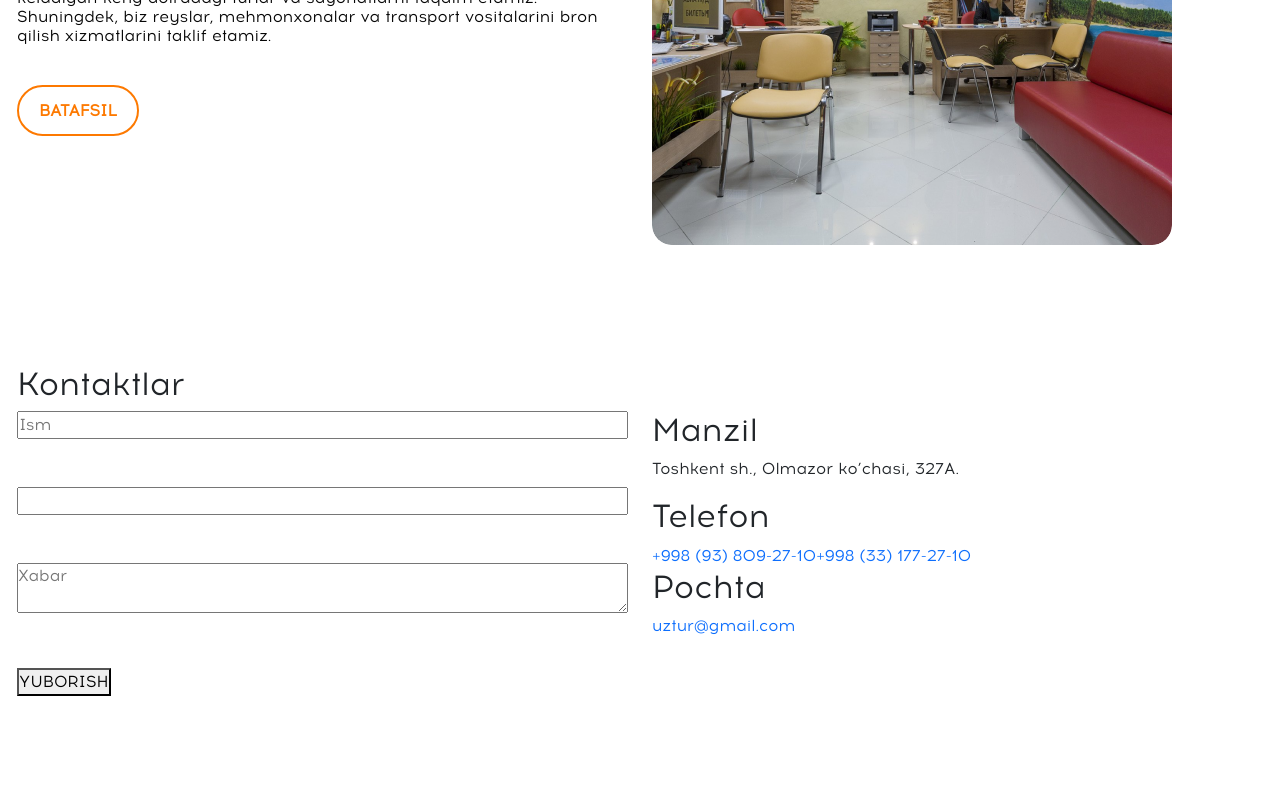
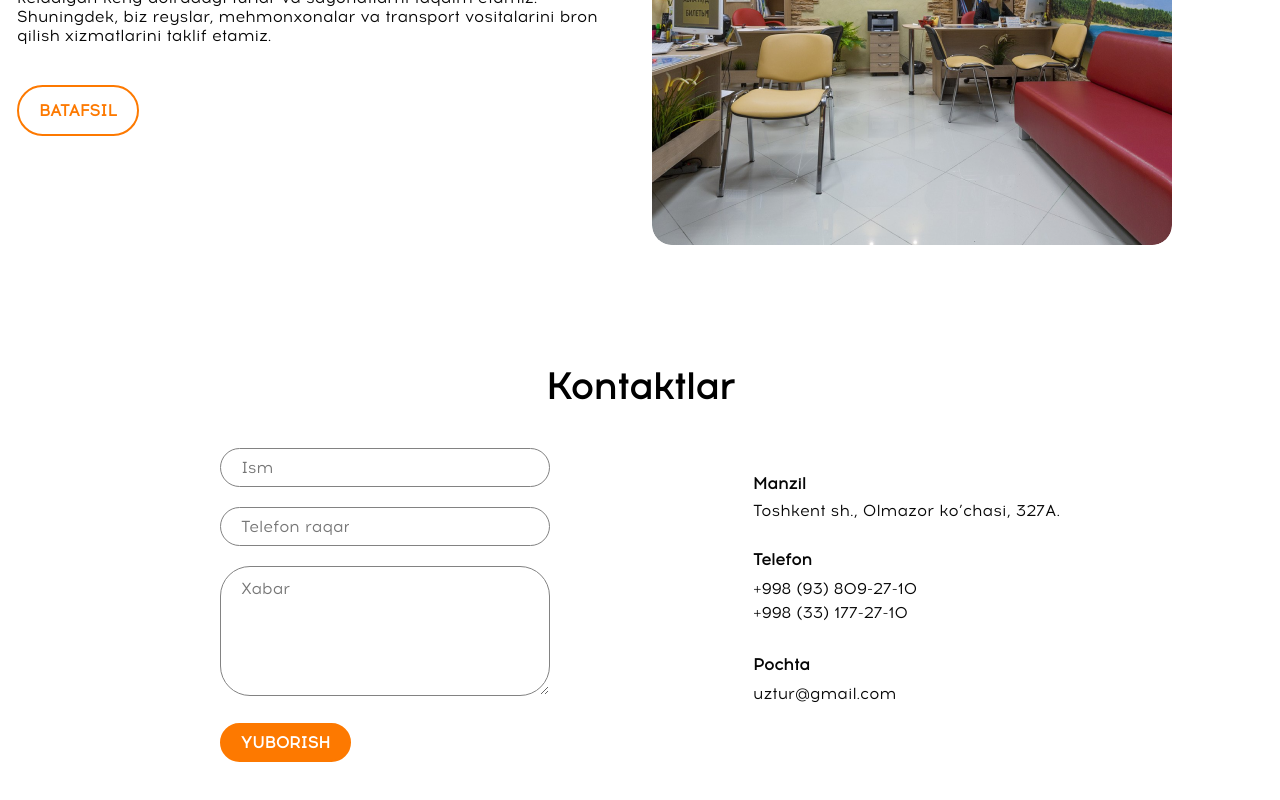
Before and after one commit to MangosteenCoders/UzTours, a React (Create React App) app: page / in a window 1280 px wide. Shown: the part 3477-4277 px from the top of the page. Before the commit the page ends 4173 px from the top, so only its background shows below. Built offline with nearby package versions, Linux system fonts and the light colour scheme.

Commit message:
contact tayor

```diff
--- a/src/App.scss
+++ b/src/App.scss
@@ -15,6 +15,10 @@ $yellow : #FD7900;
 @font-face {
   font-family: "Acrom-Bold";
   src: url(./Fonts/Acrom-Bold.ttf);
+}
+
+.App {
+  overflow-x: hidden;
 }
 
 
@@ -384,3 +388,87 @@ $yellow : #FD7900;
     }
   }
 }
+
+// Contact Start
+
+.samarqandContactSection {
+  margin-bottom: 120px;
+  .contactTitle {
+    font-weight: 700;
+    font-size: 36px;
+    line-height: 43px;
+    color: #000;
+    margin-bottom: 40px;
+    display: flex;
+    justify-content: center;
+  }
+
+  .samarqandContactContent {
+    display: flex;
+    align-items: center;
+    justify-content: space-evenly;
+    div {
+      form {
+        div {
+          input {
+            width: 330px;
+            height: 39px;
+            padding: 10px 200px 10px 20px;
+            background: #fff;
+            border: 1px solid #828282;
+            border-radius: 30px;
+            margin-bottom: 20px;
+          }
+          textarea {
+            width: 330px;
+            height: 130px;
+            padding: 10px 200px 10px 20px;
+            background: #fff;
+            border: 1px solid #828282;
+            border-radius: 30px;
+            margin-bottom: 20px;
+          }
+        }
+
+        button {
+          width: 131px;
+          height: 39px;
+          background: #FD7900;
+          border: 2px solid #FD7900;
+          border-radius: 40px;
+
+          font-weight: 700;
+          font-size: 16px;
+          line-height: 19px;
+          text-transform: uppercase;
+          color: #fff;
+        }
+      }
+    }
+
+    .samarqandContactInfo {
+      div {
+        margin-bottom: 30px;
+        h2 {
+          font-weight: 700;
+          font-size: 16px;
+          line-height: 19px;
+          color: #060606;
+        }
+
+        p {
+          font-weight: 300;
+          font-size: 16px;
+          line-height: 19px;
+          color: #060606;
+        }
+        a {
+          font-weight: 300;
+          font-size: 16px;
+          line-height: 19px;
+          color: #060606;
+        }
+      }
+    }
+  }
+}
--- a/src/Components/Smarqand/SamarqandContact.jsx
+++ b/src/Components/Smarqand/SamarqandContact.jsx
@@ -7,34 +7,33 @@ export default function SamarqandContact() {
   return (
     <section className='samarqandContactSection'>
       <div className="container">
-        <h2>Kontaktlar</h2>
-        <div className='row samarqandContactContent'>
-          <div className='col-md-6 col-12'>
+        <h2 className='contactTitle'>Kontaktlar</h2>
+        <div className='samarqandContactContent'>
+          <div>
             <form>
               <div>
-                <input className='col-12 mb-5' type="text" placeholder='Ism' />
+                <input type="text" placeholder='Ism' />
               </div>
 
               <div>
-                <input className='col-12 mb-5' />
+                <input placeholder='Telefon raqami' />
               </div>
 
               <div>
-                <textarea className='col-12 mb-5 textarea' placeholder='Xabar'></textarea>
+                <textarea placeholder='Xabar'></textarea>
               </div>
 
               <button className='contactBtn'>YUBORISH</button>
             </form>
-
           </div>
-          <div className='samarqandContactInfo col-md-6 col-12'>
+          <div className='samarqandContactInfo'>
             <div>
               <h2>Manzil</h2>
               <p>Toshkent sh., Olmazor ko’chasi, 327А.</p>
             </div>
             <div>
               <h2>Telefon</h2>
-              <a href="tel:+998938092710">+998 (93) 809-27-10</a>
+              <a href="tel:+998938092710">+998 (93) 809-27-10</a> <br />
               <a href="tel:+998331772710">+998 (33) 177-27-10</a>
             </div>
             <div>
```
Also changed, not shown: src/Responsive.scss (added).
